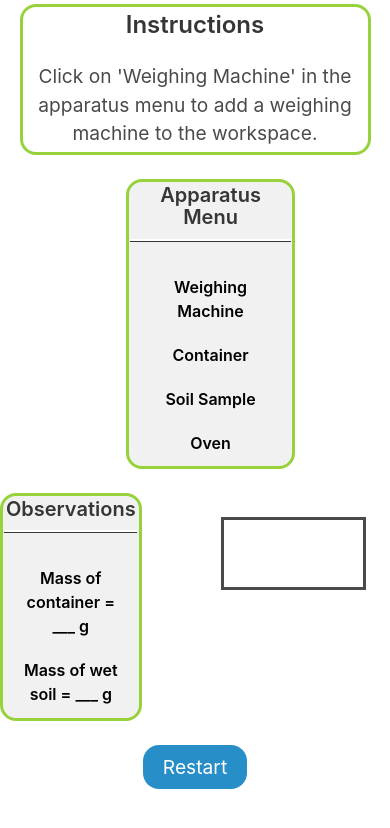
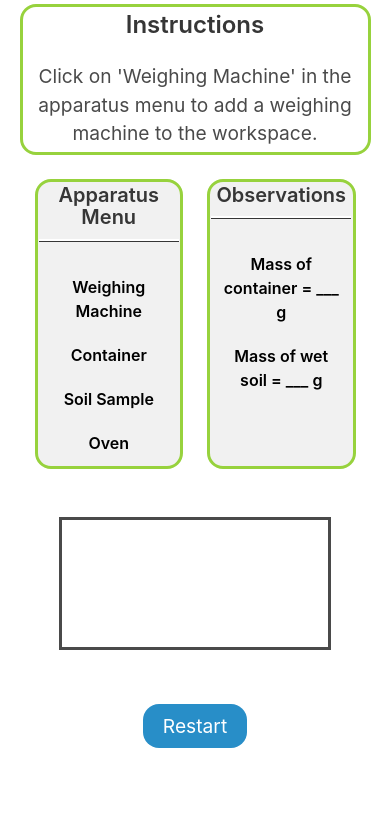
Before and after one commit to virtual-labs/exp-water-content-iiith, a plain HTML site: page experiment/simulation/index.html in a window 390 px wide. Both pictures are taken after a click on the button "Restart". Drawn offline with nearby package versions, Linux system fonts and the light colour scheme.

Commit message:
Fixed responsiveness.

```diff
--- a/experiment/simulation/css/main.css
+++ b/experiment/simulation/css/main.css
@@ -17,8 +17,6 @@
 
 .workspace {
 	display: flex;
-	flex-direction: row;
-	flex-wrap: wrap;
 }
 
 .main {
@@ -76,8 +74,6 @@
 }
 
 .apparatus {
-	width: 20%;
-	margin-left: 2.5%;
 	order: 1;
 }
 
@@ -90,12 +86,10 @@
 }
 
 .observations {
-	width: 20%;
-	margin-right: 2.5%;
 	order: 3;
 }
 
-@media screen and (max-width: 700px) {
+@media screen and (max-width: 1023px) {
 	.instructions-box {
 		width: 90%;
 	}
@@ -106,18 +100,13 @@
 
 	.apparatus {
 		order: 1;
-		width: 40%;
-		margin-left: 7.5%;
 	}
 
 	.simulation {
 		order: 3;
-		width: 100%;
 	}
 
 	.observations {
 		order: 2;
-		width: 40%;
-		margin-right: 7.5%;
 	}
 }
--- a/experiment/simulation/index.html
+++ b/experiment/simulation/index.html
@@ -17,8 +17,8 @@
 			</div>
 		</div>
 
-		<div class="columns is-centered is-mobile workspace">
-			<div id="apparatus" class="column has-text-centered is-narrow apparatus">
+		<div class="columns is-centered workspace">
+			<div id="apparatus" class="column has-text-centered is-2-desktop is-5-tablet is-5-mobile apparatus">
 				<div class="sidebar">
 					<div class="title is-5 menu-title">Apparatus Menu</div>
 					<a class="is-size-6 has-text-weight-semibold line option" id="weight">Weighing Machine</a>
@@ -37,7 +37,7 @@
 				</div>
 			</div>
 
-			<div id="observations" class="column has-text-centered is-narrow observations">
+			<div id="observations" class="column has-text-centered is-2-desktop is-5-tablet is-5-mobile observations">
 				<div class="sidebar">
 					<div class="title is-5 menu-title">Observations</div>
 					<div class="is-size-6 has-text-weight-semibold line" id="output1"></div>
@@ -49,7 +49,7 @@
 				</div>
 			</div>
 
-			<div class="column has-text-centered simulation">
+			<div class="column has-text-centered is-6-desktop is-10-tablet is-10-mobile simulation">
 				<div class="hero is-small">
 					<div class="hero-body">
 						<canvas id="main" class="main"></canvas>
--- a/experiment/simulation/js/main.js
+++ b/experiment/simulation/js/main.js
@@ -56,7 +56,6 @@ document.addEventListener('DOMContentLoaded', function() {
 				if(small)
 				{
 					document.getElementById("observations").style.width = '85%';
-					document.getElementById("observations").style.marginLeft = '7.5%';
 				}
 			}
 
@@ -262,12 +261,7 @@ document.addEventListener('DOMContentLoaded', function() {
 
 		document.getElementById("inputForm").style.display = 'none';
 		document.getElementById("apparatus").style.display = 'block';
-		document.getElementById("observations").style.marginLeft = '0%';
-		document.getElementById("observations").style.width = '20%';
-		if(small)
-		{
-			document.getElementById("observations").style.width = '40%';
-		}
+		document.getElementById("observations").style.width = '';
 
 		table.innerHTML = "";
 		init();
@@ -450,11 +444,8 @@ document.addEventListener('DOMContentLoaded', function() {
 		if(x.matches)	// If media query matches
 		{
 			small = true;
-			document.getElementById("observations").style.marginLeft = '0%';
-			document.getElementById("observations").style.width = '40%';
 			if(step === enabled.length - 1)
 			{
-				document.getElementById("observations").style.marginLeft = '7.5%';
 				document.getElementById("observations").style.width = '85%';
 			}
 		}
@@ -462,8 +453,6 @@ document.addEventListener('DOMContentLoaded', function() {
 		else
 		{
 			small = false;
-			document.getElementById("observations").style.marginLeft = '0%';
-			document.getElementById("observations").style.width = '20%';
 			if(step === enabled.length - 1)
 			{
 				document.getElementById("observations").style.width = '40%';
@@ -471,7 +460,7 @@ document.addEventListener('DOMContentLoaded', function() {
 		}
 	};
 
-	let x = window.matchMedia("(max-width: 700px)");
+	let x = window.matchMedia("(max-width: 1023px)");
 	responsiveTable(x); // Call listener function at run time
 	x.addListener(responsiveTable); // Attach listener function on state changes
 
```
